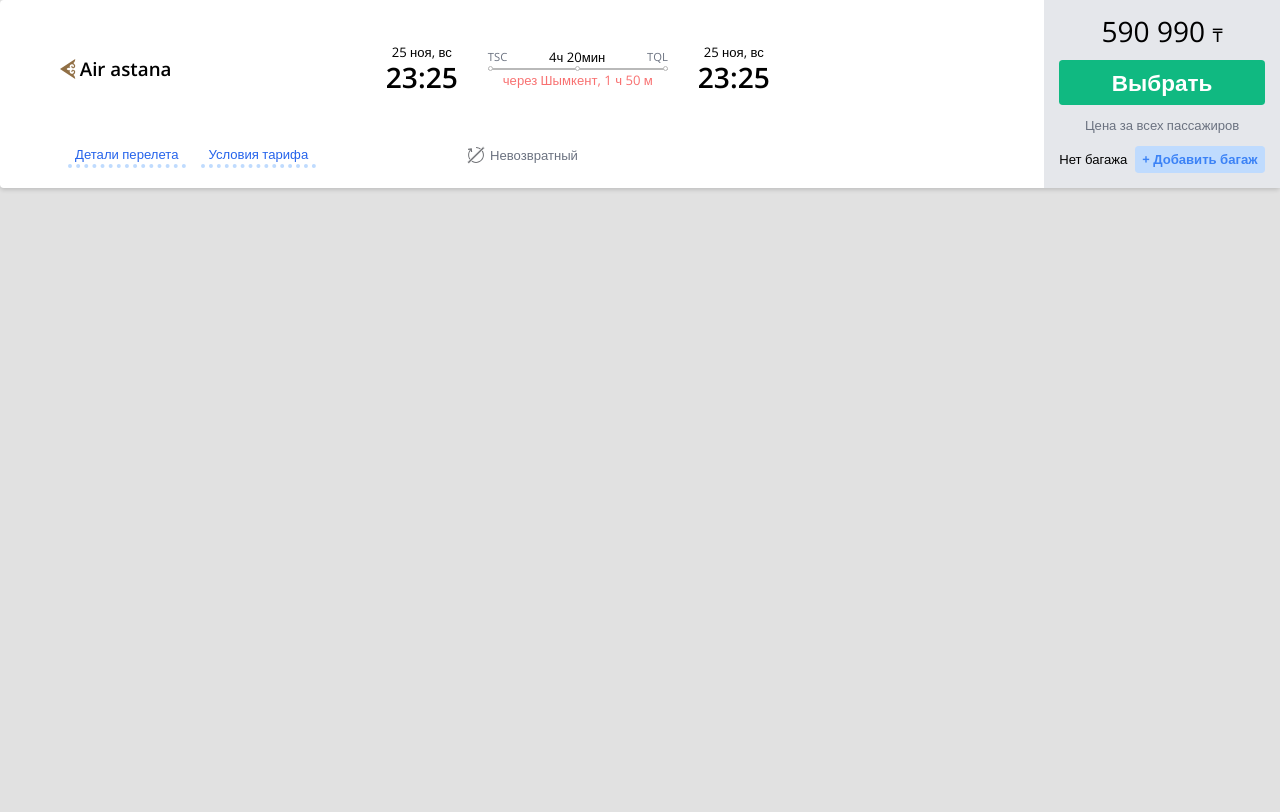
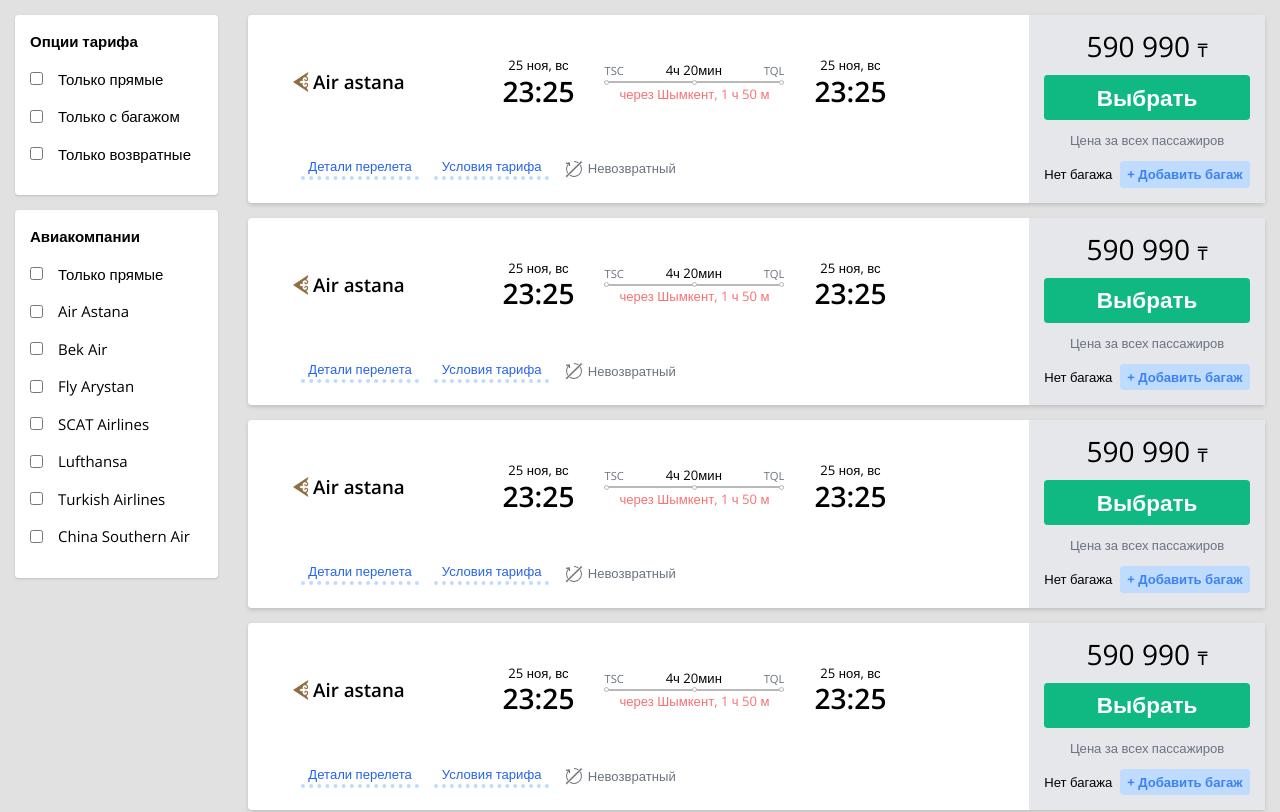
Before and after one commit to nekorytaylor666/aviata-test, a Vue app: page /#/ in a window 1280 px wide. Shown: the top 812 px of the page. Built offline with nearby package versions, Linux system fonts and the light colour scheme.

Commit message:
filters finished

```diff
--- a/src/components/TicketCard.vue
+++ b/src/components/TicketCard.vue
@@ -1,7 +1,7 @@
 <template>
   <div class="shadow-custom rounded bg-white">
     <div class="flex flex-col lg:flex-row ">
-      <div class="flex flex-col lg:flex-grow justify-center lg:px-16 py-4">
+      <div class="flex flex-col lg:flex-grow justify-center lg:px-12 py-4">
         <div class="flex flex-grow flex-col lg:flex-row items-center">
           <div class="flex items-center space-x-1 mb-4 lg:mb-0">
             <img
@@ -37,8 +37,8 @@
             </div>
           </div>
         </div>
-        <div class="flex flex-col-reverse lg:flex-row  mt-4 relative">
-          <div class="flex justify-around p-2 lg:space-x-4 lg:absolute">
+        <div class="flex flex-col-reverse lg:flex-row  mt-4 ">
+          <div class="flex  p-2 lg:space-x-4">
             <a
               class="border-b-4 border-blue-200 border-dotted px-2 text-blue-600 text-sm"
               href="#"
@@ -50,9 +50,7 @@
               >Условия тарифа</a
             >
           </div>
-          <div
-            class="flex justify-center lg:flex-grow items-center text-gray-500 space-x-1 p-2"
-          >
+          <div class="flex :flex-grow items-center text-gray-500 space-x-1 p-2">
             <img
               src="@/assets/icons/ui/no-refundable.svg"
               alt="no-refundable"
--- a/src/views/Home.vue
+++ b/src/views/Home.vue
@@ -1,6 +1,77 @@
 <template>
-  <div class="container mx-auto">
-    <TicketCard />
+  <div class="container mx-auto p-2 md:p-4">
+    <div class="flex flex-col lg:flex-row lg:space-x-8">
+      <div class="lg:w-2/12 space-y-4">
+        <div class="rounded bg-white shadow p-4 pb-8">
+          <h3 class="font-bold text-left mb-4">Опции тарифа</h3>
+          <ul class="space-y-4">
+            <li class="flex items-center space-x-4 text-left">
+              <input type="checkbox" name="direct" id="direct" />
+              <label for="direct">Только прямые</label>
+            </li>
+            <li class="flex items-center space-x-4 text-left">
+              <input type="checkbox" name="luggage" id="luggage" />
+              <label for="luggage">Только с багажом</label>
+            </li>
+            <li class="flex items-center space-x-4 text-left">
+              <input type="checkbox" name="return" id="return" />
+              <label for="return">Только возвратные</label>
+            </li>
+          </ul>
+        </div>
+        <div class="rounded bg-white shadow p-4 pb-8">
+          <h3 class="font-bold text-left mb-4">Авиакомпании</h3>
+          <ul class="space-y-4">
+            <li class="flex items-center space-x-4 text-left">
+              <input type="checkbox" name="all" id="all" />
+              <label for="direct">Только прямые</label>
+            </li>
+            <li class="flex items-center space-x-4 text-left">
+              <input type="checkbox" name="air-astana" id="air-astana" />
+              <label for="luggage">Air Astana</label>
+            </li>
+            <li class="flex items-center space-x-4 text-left">
+              <input type="checkbox" name="bek-air" id="bek-air" />
+              <label for="return">Bek Air</label>
+            </li>
+            <li class="flex items-center space-x-4 text-left">
+              <input type="checkbox" name="fly-arystan" id="fly-arystan" />
+              <label for="direct">Fly Arystan</label>
+            </li>
+            <li class="flex items-center space-x-4 text-left">
+              <input type="checkbox" name="scat" id="scat" />
+              <label for="luggage">SCAT Airlines</label>
+            </li>
+            <li class="flex items-center space-x-4 text-left">
+              <input type="checkbox" name="lufthans" id="lufthans" />
+              <label for="return">Lufthansa</label>
+            </li>
+            <li class="flex items-center space-x-4 text-left">
+              <input type="checkbox" name="turkish-air" id="turkish-air" />
+              <label for="luggage">Turkish Airlines</label>
+            </li>
+            <li class="flex items-center space-x-4 text-left">
+              <input type="checkbox" name="china-air" id="china-air" />
+              <label for="return">China Southern Air</label>
+            </li>
+          </ul>
+        </div>
+      </div>
+      <div class="lg:w-10/12 space-y-4">
+        <TicketCard />
+        <TicketCard />
+        <TicketCard />
+        <TicketCard />
+        <TicketCard />
+        <TicketCard />
+        <TicketCard />
+        <TicketCard />
+        <TicketCard />
+        <TicketCard />
+        <TicketCard />
+        <TicketCard />
+      </div>
+    </div>
   </div>
 </template>
 
```
